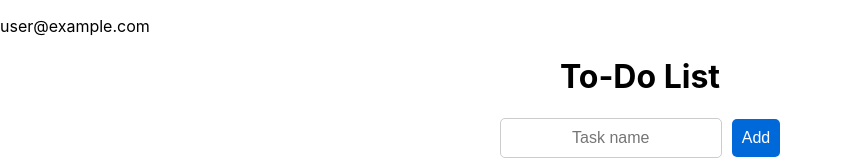
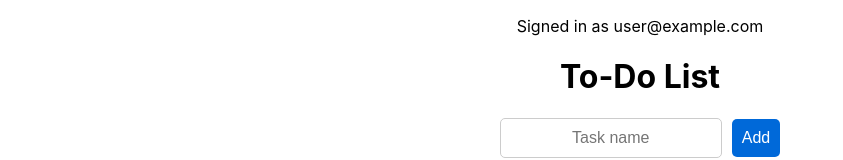
Before and after one commit to Rheiley/task-management-frontend, a React (Create React App) app: page /todolist in a window 1280 px wide. Shown: the top 160 px of the page, without its empty margins (0-843 px from the left). Built offline with nearby package versions, Linux system fonts and the light colour scheme; no server answers; sample sign-in values are in the browser's storage.

Commit message:
Center some text

```diff
--- a/src/components/AuthDetails.jsx
+++ b/src/components/AuthDetails.jsx
@@ -19,7 +19,7 @@ const AuthDetails = () => {
     }, []);
 
     return(
-        <div>{ authUser ? <p>{`${authUser.email}`}</p> : <p>Signed out</p>}</div>
+        <div>{ authUser ? <p className= "auth-details">{`Signed in as ${authUser.email}`}</p> : <p>Signed out</p>}</div>
     );
 };
 
--- a/src/components/auth/SignOut.jsx
+++ b/src/components/auth/SignOut.jsx
@@ -15,7 +15,7 @@ const SignOut = () => {
     };
 
     return (
-      <button onClick={handleSignOut}>
+      <button className = "sign-out-button" onClick={handleSignOut}>
         Sign Out
       </button>
     );
--- a/src/index.css
+++ b/src/index.css
@@ -56,3 +56,15 @@ button:hover {
 .sign-up-container, .sign-in-container{
   text-align: center;
 }
+
+.sign-up-container{
+  padding-top: 12%;
+}
+
+.sign-out-button{
+  position: relative;
+}
+
+.auth-details{
+  text-align: center;
+}
```
